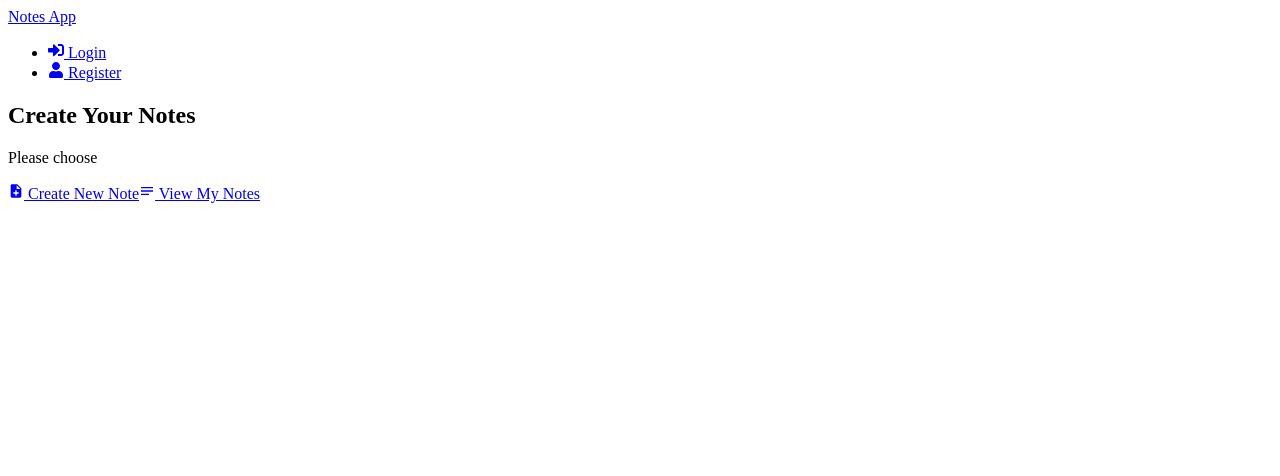
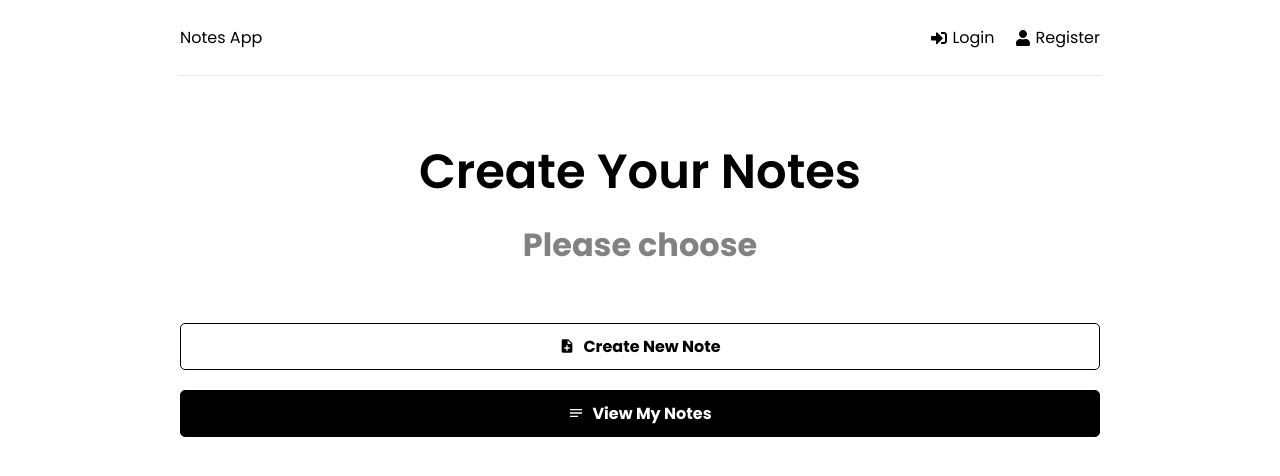
Before and after one commit to Dimterion/Notes-app, a React (Create React App) app in the folder frontend/: page / in a window 1280 px wide. Shown: the top 476 px of the page. Built offline with nearby package versions, Linux system fonts and the light colour scheme.

Commit message:
add register&login hooks

```diff
--- a/frontend/src/features/auth/authSlice.js
+++ b/frontend/src/features/auth/authSlice.js
@@ -8,6 +8,19 @@
   message: "",
 };
 
+// Register a new user
+export const register = createAsyncThunk(
+  "auth/register",
+  async (user, thunkAPI) => {
+    console.log(user);
+  }
+);
+
+// Login a user
+export const login = createAsyncThunk("auth/login", async (user, thunkAPI) => {
+  console.log(user);
+});
+
 export const authSlice = createSlice({
   name: "auth",
   initialState,
--- a/frontend/src/index.css
+++ b/frontend/src/index.css
@@ -0,0 +1,406 @@
+@import url("https://fonts.googleapis.com/css2?family=Poppins:wght@300;400;600;700&display=swap");
+
+* {
+  margin: 0;
+  padding: 0;
+  box-sizing: border-box;
+}
+
+body {
+  font-family: "Poppins", sans-serif;
+  height: 100vh;
+}
+
+a {
+  text-decoration: none;
+  color: #000;
+}
+
+p {
+  line-height: 1.7;
+}
+
+ul {
+  list-style: none;
+}
+
+li {
+  line-height: 2.2;
+}
+
+h1,
+h2,
+h3 {
+  font-weight: 600;
+  margin-bottom: 10px;
+}
+
+.container {
+  width: 100%;
+  max-width: 960px;
+  margin: 0 auto;
+  padding: 0 20px;
+  text-align: center;
+}
+
+.header {
+  display: flex;
+  justify-content: space-between;
+  align-items: center;
+  padding: 20px 0;
+  border-bottom: 1px solid #e6e6e6;
+  margin-bottom: 60px;
+}
+
+.header ul {
+  display: flex;
+  align-items: center;
+  justify-content: space-between;
+}
+
+.header ul li {
+  margin-left: 20px;
+}
+
+.header ul li a {
+  display: flex;
+  align-items: center;
+}
+
+.header ul li a:hover {
+  color: #777;
+}
+
+.header ul li a svg {
+  margin-right: 5px;
+}
+
+.heading {
+  font-size: 2rem;
+  font-weight: 700;
+  margin-bottom: 50px;
+  padding: 0 20px;
+}
+
+.heading p {
+  color: #828282;
+}
+
+.boxes {
+  display: grid;
+  grid-template-columns: repeat(3, 1fr);
+  gap: 20px;
+  justify-content: space-between;
+  align-items: center;
+  text-align: center;
+  margin-bottom: 30px;
+}
+
+.boxes div {
+  padding: 30px;
+  border: 1px solid #e6e6e6;
+  border-radius: 10px;
+}
+
+.boxes h2 {
+  margin-top: 20px;
+}
+
+.boxes a:hover {
+  color: #777;
+}
+
+.form {
+  width: 70%;
+  margin: 0 auto;
+}
+
+.form-group {
+  margin-bottom: 10px;
+}
+
+.form-group input,
+.form-group textarea,
+.form-group select {
+  width: 100%;
+  padding: 10px;
+  border: 1px solid #e6e6e6;
+  border-radius: 5px;
+  margin-bottom: 10px;
+  font-family: inherit;
+}
+
+.form-group label {
+  text-align: left;
+  display: block;
+  margin: 0 0 5px 3px;
+}
+
+.btn {
+  padding: 10px 20px;
+  border: 1px solid #000;
+  border-radius: 5px;
+  background: #000;
+  color: #fff;
+  font-size: 16px;
+  font-weight: 700;
+  cursor: pointer;
+  text-align: center;
+  appearance: button;
+  display: flex;
+  align-items: center;
+  justify-content: center;
+}
+
+.btn svg {
+  margin-right: 8px;
+}
+
+.btn-reverse {
+  background: #fff;
+  color: #000;
+}
+
+.btn-block {
+  width: 100%;
+  margin-bottom: 20px;
+}
+
+.btn-sm {
+  padding: 5px 15px;
+  font-size: 13px;
+}
+
+.btn-danger {
+  background: darkred;
+  border: none;
+}
+
+.btn-back {
+  width: 150px;
+  margin-bottom: 20px;
+}
+
+.btn:hover {
+  transform: scale(0.98);
+}
+
+.ticket-created {
+  border: 1px solid #e6e6e6;
+  border-radius: 5px;
+  padding: 50px;
+}
+
+.ticket-number {
+  margin-bottom: 30px;
+}
+
+.ticket-number h2 {
+  font-size: 2.3rem;
+  margin-bottom: 10px;
+}
+
+.ticket-number p {
+  font-size: 1.3rem;
+}
+
+.ticket-info {
+  font-size: 1.3rem;
+}
+
+.ticket,
+.ticket-headings {
+  display: grid;
+  grid-template-columns: repeat(4, 1fr);
+  gap: 20px;
+  justify-content: space-between;
+  align-items: center;
+  margin-bottom: 20px;
+  background: #f4f4f4;
+  padding: 10px 15px;
+  border-radius: 5px;
+  text-align: center;
+}
+
+.ticket-headings {
+  font-weight: 700;
+}
+
+.status {
+  background-color: #333;
+  color: #fff;
+  width: 100px;
+  padding: 0 20px;
+  justify-self: center;
+  border-radius: 10px;
+  font-size: 16px;
+  text-align: center;
+}
+
+.status-new {
+  background-color: green;
+  color: #fff;
+  border-radius: 10px;
+}
+
+.status-open {
+  background-color: steelblue;
+  color: #fff;
+  border-radius: 10px;
+}
+
+.status-closed {
+  background-color: darkred;
+  color: #fff;
+  border-radius: 10px;
+}
+
+.ticket-page {
+  position: relative;
+  text-align: left;
+}
+
+.ticket-page h2 {
+  display: flex;
+  align-items: center;
+  justify-content: space-between;
+}
+
+.ticket-page .btn {
+  margin-bottom: 30px;
+}
+
+.ticket-page .btn-block {
+  width: 100%;
+  margin-top: 30px;
+}
+
+.ticket-desc {
+  margin: 20px 0;
+  font-size: 17px;
+  background-color: #f4f4f4;
+  border: 1px #ccc solid;
+  padding: 10px 15px;
+  border-radius: 5px;
+}
+
+.note {
+  border: 1px solid #e6e6e6;
+  border-radius: 5px;
+  text-align: left;
+  padding: 20px;
+  margin-bottom: 20px;
+  position: relative;
+}
+
+.note-head {
+  background: #f4f4f4;
+  padding: 5px 20px;
+  display: flex;
+  justify-content: space-between;
+  align-items: center;
+  margin-bottom: 20px;
+}
+
+.note-date {
+  position: absolute;
+  top: 15px;
+  right: 10px;
+  font-size: 14px;
+}
+
+.delete-note {
+  color: red;
+  cursor: pointer;
+  position: absolute;
+  bottom: 10px;
+  right: 20px;
+}
+
+.btn-close {
+  background: none;
+  border: none;
+  color: #000;
+  position: absolute;
+  top: 5px;
+  right: 5px;
+  font-size: 16px;
+  cursor: pointer;
+}
+
+.btn-close:hover {
+  color: red;
+  transform: scale(0.98);
+}
+
+p.status-in-progress {
+  color: orangered;
+}
+
+p.status-waiting {
+  color: red;
+}
+
+p.status-ready {
+  color: steelblue;
+}
+
+p.status-complete {
+  color: green;
+}
+
+footer {
+  position: sticky;
+  top: 95vh;
+  text-align: center;
+}
+
+.loadingSpinnerContainer {
+  position: fixed;
+  top: 0;
+  right: 0;
+  bottom: 0;
+  left: 0;
+  background-color: rgba(0, 0, 0, 0.5);
+  z-index: 5000;
+  display: flex;
+  justify-content: center;
+  align-items: center;
+}
+
+.loadingSpinner {
+  width: 64px;
+  height: 64px;
+  border: 8px solid;
+  border-color: #000 transparent #555 transparent;
+  border-radius: 50%;
+  animation: spin 1.2s linear infinite;
+}
+
+@keyframes spin {
+  0% {
+    transform: rotate(0deg);
+  }
+  100% {
+    transform: rotate(360deg);
+  }
+}
+
+@media (max-width: 600px) {
+  .boxes {
+    grid-template-columns: 1fr;
+  }
+
+  .form {
+    width: 90%;
+  }
+
+  .ticket-created h2,
+  .heading h1 {
+    font-size: 2rem;
+  }
+
+  .heading p {
+    font-size: 1.5rem;
+  }
+}
--- a/frontend/src/pages/Login.jsx
+++ b/frontend/src/pages/Login.jsx
@@ -1,6 +1,8 @@
 import { useState } from "react";
 import { toast } from "react-toastify";
 import { FaSignInAlt } from "react-icons/fa";
+import { useSelector, useDispatch } from "react-redux";
+import { login } from "../features/auth/authSlice";
 
 function Login() {
   const [formData, setFormData] = useState({
@@ -9,6 +11,12 @@
   });
 
   const { email, password } = formData;
+
+  const dispatch = useDispatch();
+
+  const { user, isSuccess, isLoading, message } = useSelector(
+    (state) => state.auth
+  );
 
   const onChange = (e) => {
     setFormData((prevState) => ({
@@ -19,6 +27,13 @@
 
   const onSubmit = (e) => {
     e.preventDefault();
+
+    const userData = {
+      email,
+      password,
+    };
+
+    dispatch(login(userData));
   };
 
   return (
--- a/frontend/src/pages/Register.jsx
+++ b/frontend/src/pages/Register.jsx
@@ -1,6 +1,8 @@
 import { useState } from "react";
 import { toast } from "react-toastify";
 import { FaUser } from "react-icons/fa";
+import { useSelector, useDispatch } from "react-redux";
+import { register } from "../features/auth/authSlice";
 
 function Register() {
   const [formData, setFormData] = useState({
@@ -11,6 +13,12 @@
   });
 
   const { name, email, password, passwordConfirm } = formData;
+
+  const dispatch = useDispatch();
+
+  const { user, isSuccess, isLoading, message } = useSelector(
+    (state) => state.auth
+  );
 
   const onChange = (e) => {
     setFormData((prevState) => ({
@@ -24,6 +32,14 @@
 
     if (password !== passwordConfirm) {
       toast.error("Passwords do not match");
+    } else {
+      const userData = {
+        name,
+        email,
+        password,
+      };
+
+      dispatch(register(userData));
     }
   };
 
```
